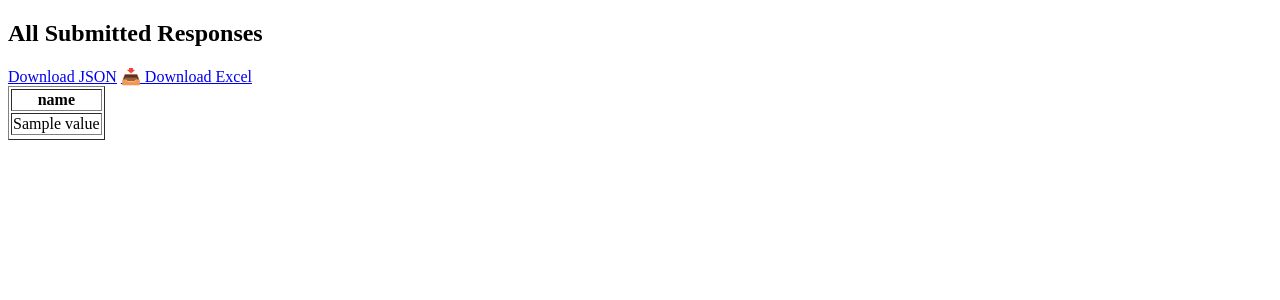
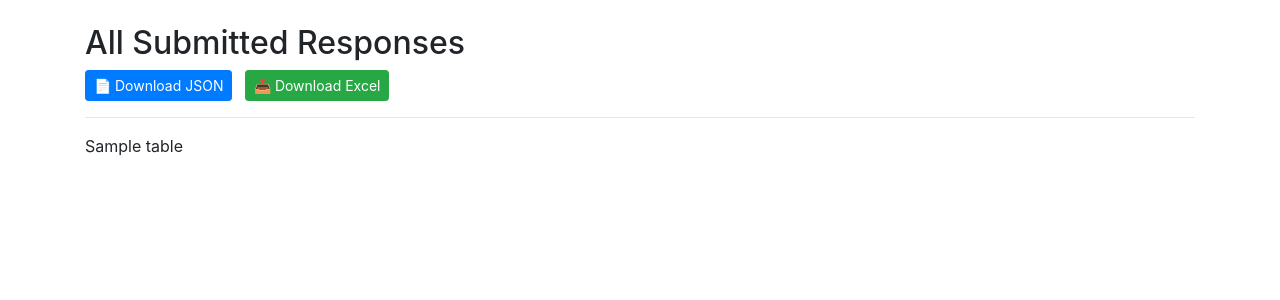
Before and after one commit to Monishahee/machine_forms, a Flask app: template templates/view_responses.html in a window 1280 px wide. Shown: the top 300 px of the page. Run offline with Flask 3, Linux system fonts and the light colour scheme; the template is opened without the code that fills it: most values are stand-ins (such as "Sample title", 1, 10 or a date in 2020).

Commit message:
Update view_responses.html

```diff
--- a/templates/view_responses.html
+++ b/templates/view_responses.html
@@ -1,33 +1,18 @@
 <!DOCTYPE html>
 <html>
-<head><title>All Responses</title></head>
+<head>
+    <title>All Responses</title>
+    <link rel="stylesheet" href="https://cdn.jsdelivr.net/npm/bootstrap@4.6.2/dist/css/bootstrap.min.css">
+</head>
 <body>
-    <h2>All Submitted Responses</h2>
-    <a href="/download_json">Download JSON</a>
-    <a href="/export_excel" download>📥 Download Excel</a>
-    <table border="1">
-        <thead>
-            <tr>
-                {% for key in records[0].keys() %}
-                <th>{{ key }}</th>
-                {% endfor %}
-            </tr>
-        </thead>
-        <tbody>
-            {% for record in records %}
-            <tr>
-                {% for value in record.values() %}
-                <td>{{ value }}</td>
-                {% endfor %}
-            </tr>
-            <tr>
-                {% endfor %}
-                {% if 'company_image' in row and row['company_image'] %}
-                <img src="{{ url_for('uploaded_file', filename=row['company_image']) }}" width="150">
-                {% endif %}
-            </tr>
-
-        </tbody>
-    </table>
+    <div class="container mt-4">
+        <h2>All Submitted Responses</h2>
+        <a href="{{ url_for('download_json') }}" class="btn btn-primary btn-sm">📄 Download JSON</a>
+        <a href="{{ url_for('download_excel') }}" class="btn btn-success btn-sm ml-2">📥 Download Excel</a>
+        <hr>
+        {% for table in tables %}
+            {{ table | safe }}
+        {% endfor %}
+    </div>
 </body>
 </html>
```
